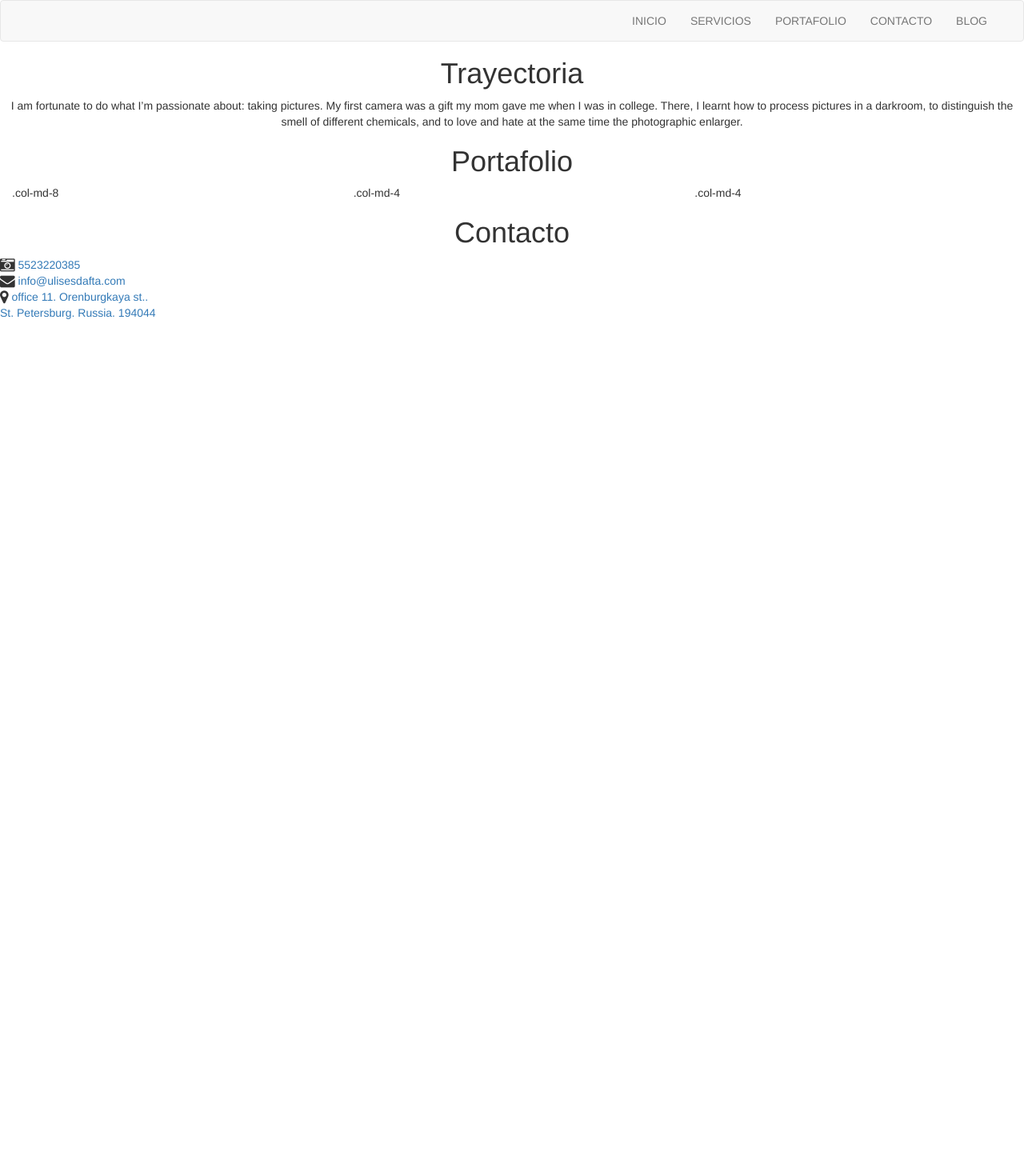
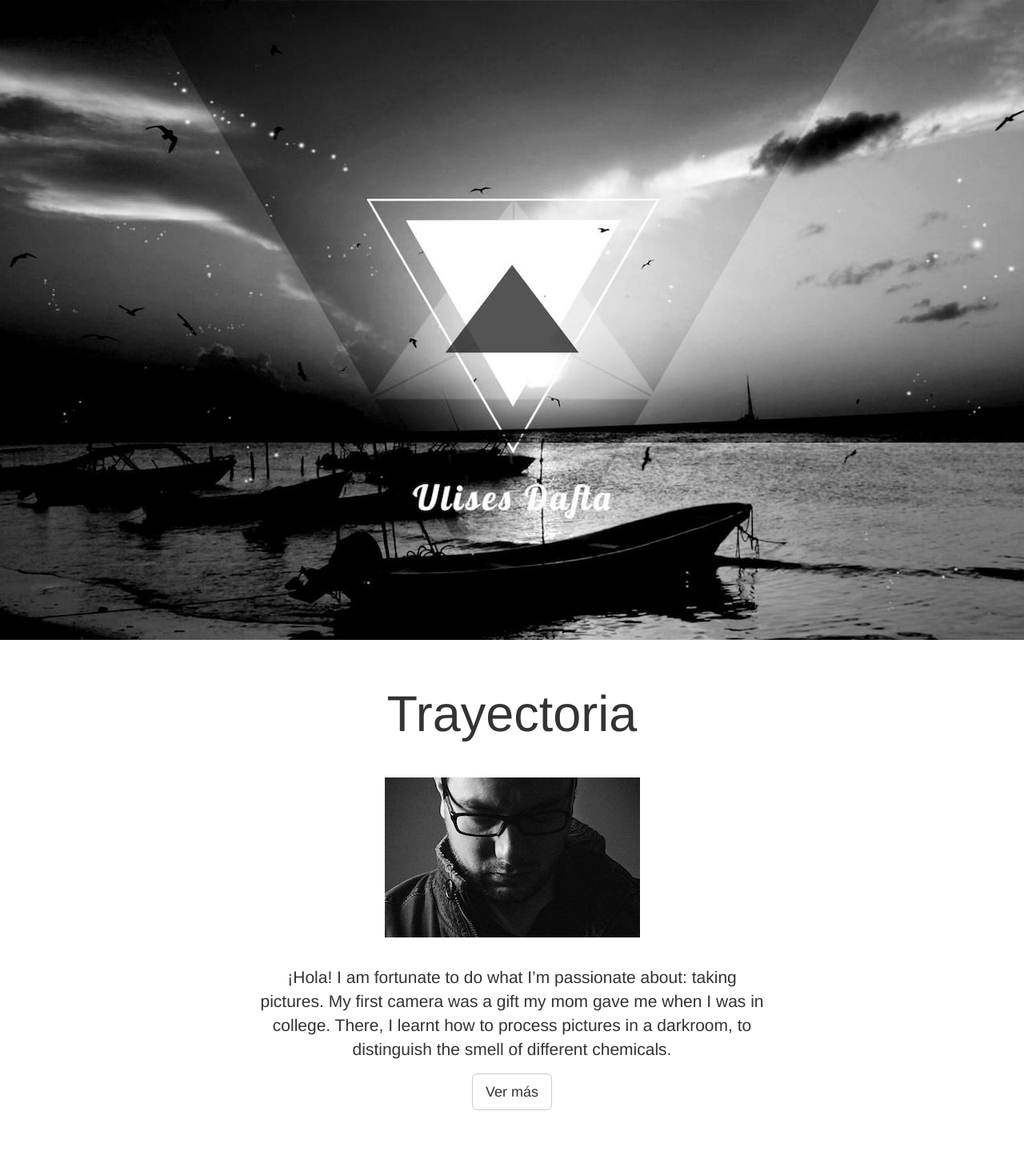
Before and after one commit to soydiegomen/dafta, a website: page index.html in a window 1280 px wide. Shown: the top 1469 px of the page at 80% size. Before the commit the page ends 800 px from the top, so only its background shows below. Drawn offline with Linux system fonts and the light colour scheme.

Commit message:
Primeros avances en el diseño del home. Agregue la imagen principal y la info de trayectoria.

```diff
--- a/css/style.css
+++ b/css/style.css
@@ -0,0 +1,18 @@
+/*home*/
+.primary-image{
+	background-color: black;
+	background-image: url("../img/home/home.jpg");
+	background-repeat: no-repeat;
+	background-position: center;
+	height: 100vh;
+}
+.trayectoria .jumbotron{
+	background-color: #fff;
+}
+.trayectoria .title{
+	margin-top: 10px;
+}
+.trayectoria img{
+	margin-top: 45px;
+	margin-bottom: 35px;
+}
--- a/index.html
+++ b/index.html
@@ -31,12 +31,12 @@
       <script src="https://oss.maxcdn.com/respond/1.4.2/respond.min.js"></script>
     <![endif]-->
   </head>
-  <body ng-app="chaiApp">
+  <body>
     <header>
-      <nav class="navbar navbar-default chai-dark-color">
+      <nav class="navbar navbar-default chai-dark-color" style="display: none;">
         <div class="container-fluid">
           <!-- Brand and toggle get grouped for better mobile display -->
-          <div class="navbar-header">
+          <div class="navbar-header" >
             <button type="button" class="navbar-toggle collapsed" data-toggle="collapse" data-target="#bs-example-navbar-collapse-1" aria-expanded="false">
               <span class="sr-only">Toggle navigation</span>
               <span class="icon-bar"></span>
@@ -44,39 +44,48 @@
               <span class="icon-bar"></span>
             </button>
           </div>
-
           <!-- Collect the nav links, forms, and other content for toggling -->
           <div class="collapse navbar-collapse navbar-right" id="bs-example-navbar-collapse-1">
             <ul class="nav navbar-nav">
               <li>
-                <a href="/">INICIO</a>
+                <a href="/">PORTAFOLIO</a>
               </li>
               <li>
-                <a href="/#servicios">SERVICIOS</a>
+                <a href="/#servicios">TRAYECTORIA</a>
               </li>
               <li>
-                <a href="/#trabajo">PORTAFOLIO</a>
+                <a href="/#servicios">CLASES</a>
               </li>
               <li>
-                <a href="/#contacto">CONTACTO</a>
-              </li>
-              <li>
-                <a href="http://www.chailate.com/blog/">BLOG</a>
-              </li>
-              <li>
-                <div id="fb-top-menu">
-
-                </div>
+                <a href="/#trabajo">CONTACTO</a>
               </li>
             </ul>
           </div><!-- /.navbar-collapse-->
         </div><!-- /.container-fluid -->
       </nav>
+    </header>
+    <div class="primary-image">
+    </div>
     <div class="trayectoria">
-        <h1 class="text-center">Trayectoria</h1>
-        <p class="text-center">
-          I am fortunate to do what I’m passionate about: taking pictures. My first camera was a gift my mom gave me when I was in college. There, I learnt how to process pictures in a darkroom, to distinguish the smell of different chemicals, and to love and hate at the same time the photographic enlarger.
+      <div class="container">
+        <div class="row">
+          <div class="col-md-8 col-md-offset-2">
+            <div class="jumbotron text-center">
+              <h1 class="title">Trayectoria</h1>
+              <div>
+                <img src="img/home/trayectoria-mini.jpg" alt="Trayectoria" class="img-responsive center-block">
+              </div>
+              <p>
+                ¡Hola! I am fortunate to do what I’m passionate about: taking pictures. My first camera was a gift my mom gave me when I was in college. There, I learnt how to process pictures in a darkroom, to distinguish the smell of different chemicals.
               </p>
+              <a class="btn btn-default btn-lg" href="#" role="button">Ver más</a>
+            </div>
+          </div>
+          <div class="col-md-2"></div>
+        </div>
+        <!-- end container -->
+      </div>
+      <!-- end trayectoria -->
     </div>
     <div class="portafolio">
       <h1 class="text-center">Portafolio</h1>
```
Also changed, not shown: img/home/agencia.png (deleted), img/home/chailate-share.jpg (deleted), img/home/home.jpg (added), img/home/logo-chai.png (deleted), img/home/taza-chai.png (deleted), img/home/trayectoria-mini.jpg (added), img/home/trayectoria.jpg (added). Lines whose indentation alone changed are shown as unchanged.
